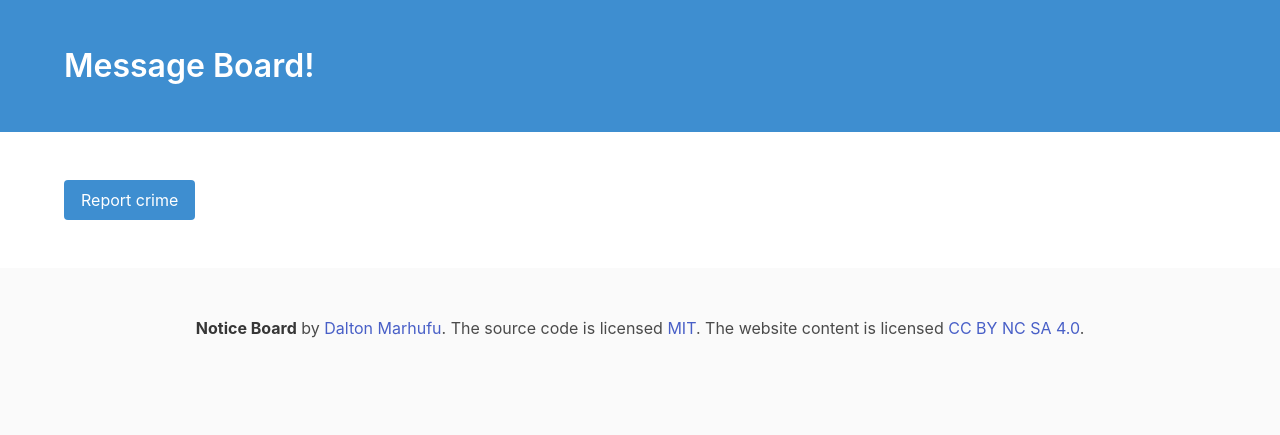
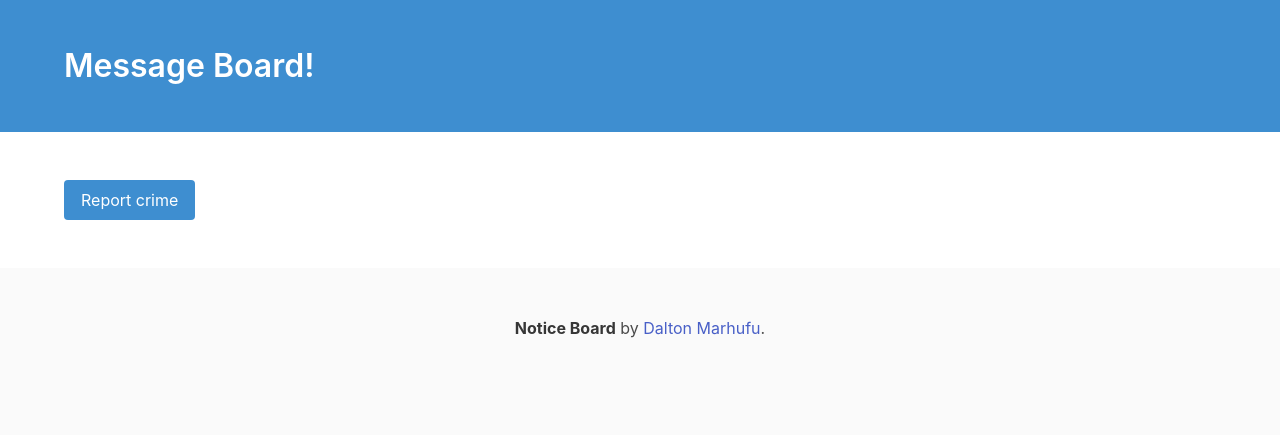
Before and after one commit to Dalton-Marhufu/Django-Notice-Board, a Django app: template notice/templates/entries/index.html in a window 1280 px wide. Shown: the top 435 px of the page. Run offline with Django 3.2, Linux system fonts and the light colour scheme; the template is opened without the code that fills it, so the values that code supplies are empty; some libraries are stand-ins or nearby versions.

Commit message:
Update index.html

```diff
--- a/notice/templates/entries/index.html
+++ b/notice/templates/entries/index.html
@@ -47,9 +47,7 @@
     <footer class="footer is-light">
         <div class="content has-text-centered">
             <p>
-              <strong>Notice Board</strong> by <a href="https://jgthms.com">Dalton Marhufu</a>. The source code is licensed
-              <a href="http://opensource.org/licenses/mit-license.php">MIT</a>. The website content
-              is licensed <a href="http://creativecommons.org/licenses/by-nc-sa/4.0/">CC BY NC SA 4.0</a>.
+              <strong>Notice Board</strong> by <a href="https://jgthms.com">Dalton Marhufu</a>.
             </p>
           </div>
     </footer>
```
